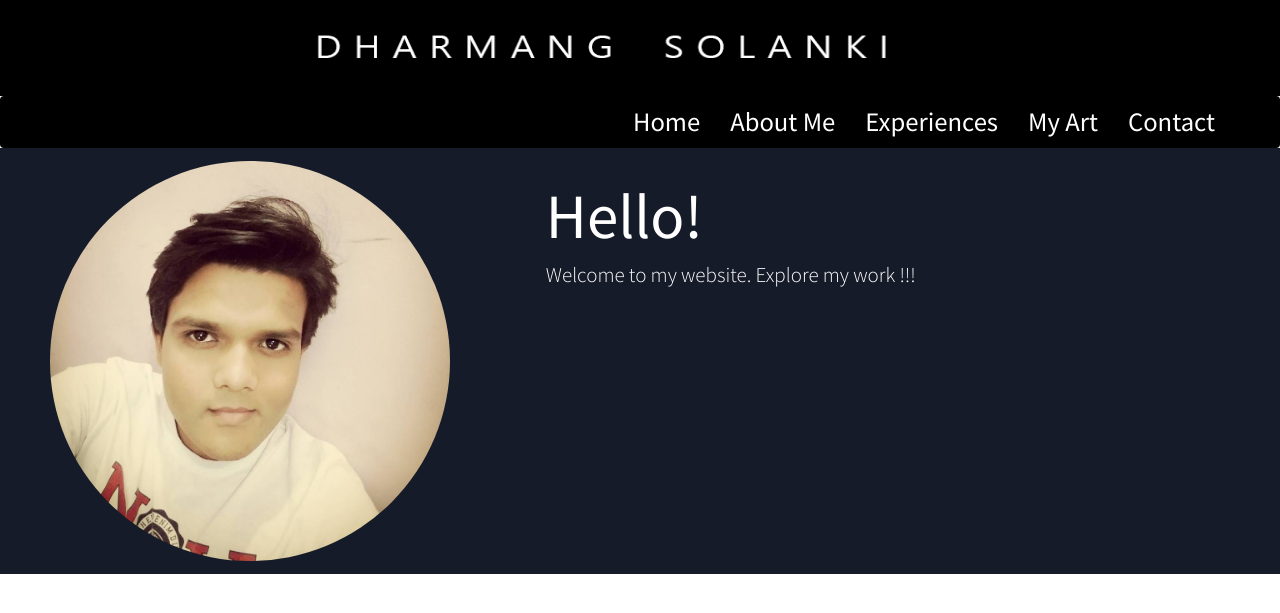
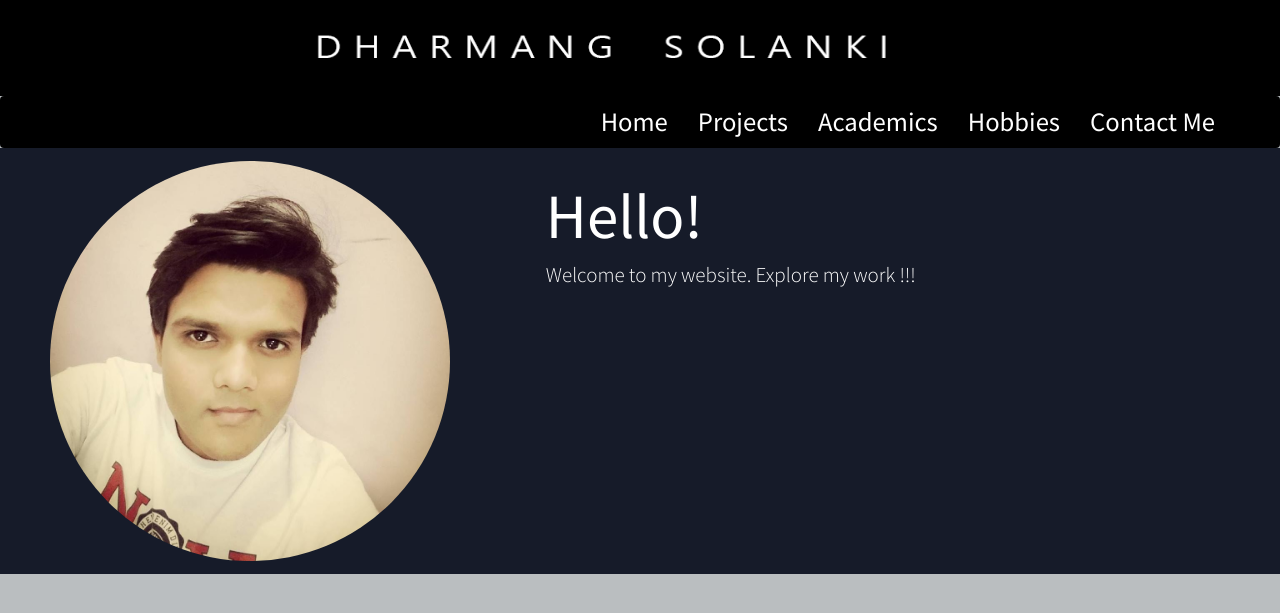
Before and after one commit to dharmang007/Portflio, a Django app: page / in a window 1280 px wide. Shown: the top 613 px of the page. Run offline with Django 3.2, Linux system fonts and the light colour scheme; some libraries are stand-ins or nearby versions.

Commit message:
some improvements

```diff
--- a/MyWebSite/MyProfile/static/personal/css/home.css
+++ b/MyWebSite/MyProfile/static/personal/css/home.css
@@ -52,3 +52,8 @@
   background: rgb(80, 76, 95);
   color: rgb(1, 0, 5);
 }
+#HomeNav .nav li a:active
+{
+  background: rgb(80, 76, 95);
+  color: rgb(1, 0, 5);
+}
--- a/MyWebSite/MyProfile/templates/MyProfile/MyProfileMaster.html
+++ b/MyWebSite/MyProfile/templates/MyProfile/MyProfileMaster.html
@@ -19,7 +19,8 @@
 <style>
 body
 {
-    font-family: 'Source Sans Pro', sans-serif;
+	font-family: 'Source Sans Pro', sans-serif;
+	background-color: rgb(186, 190, 192);
 }
 </style>
 </html>
--- a/MyWebSite/MyProfile/templates/MyProfile/includes/home.html
+++ b/MyWebSite/MyProfile/templates/MyProfile/includes/home.html
@@ -5,10 +5,10 @@
 <div class="navbar" id="HomeNav" role="navigation">
 	<ul class="nav navbar-nav navbar-right">
 		<li><a href="#home" class="smoothScroll">Home</a></li>
-		<li><a href="#about" class="smoothScroll">About Me</a></li>
-		<li><a href="#experience" class="smoothScroll">Experiences</a></li>
-		<li><a href="#quotes" class="smoothScroll">My Art</a></li>
-		<li><a href="#contact" class="smoothScroll">Contact</a></li>
+		<li><a href="#projects" class="smoothScroll">Projects</a></li>
+		<li><a href="#academics" class="smoothScroll">Academics</a></li>
+		<li><a href="#hobbies" class="smoothScroll">Hobbies</a></li>
+		<li><a href="#contact" class="smoothScroll">Contact Me</a></li>
 	</ul>
 </div>
 <div class="jumbotron" id="profile">
@@ -22,5 +22,11 @@
 		</div>
 	</div>
 </div>
+<!--<section id="" class="parallax-section">
+	<div class="container">
+		<div>
 
+		</div>
+	</div>
+</section>-->
 {%endblock%}
```
Also changed, not shown: MyWebSite/MyProfile/static/personal/css/Master.css (added).
